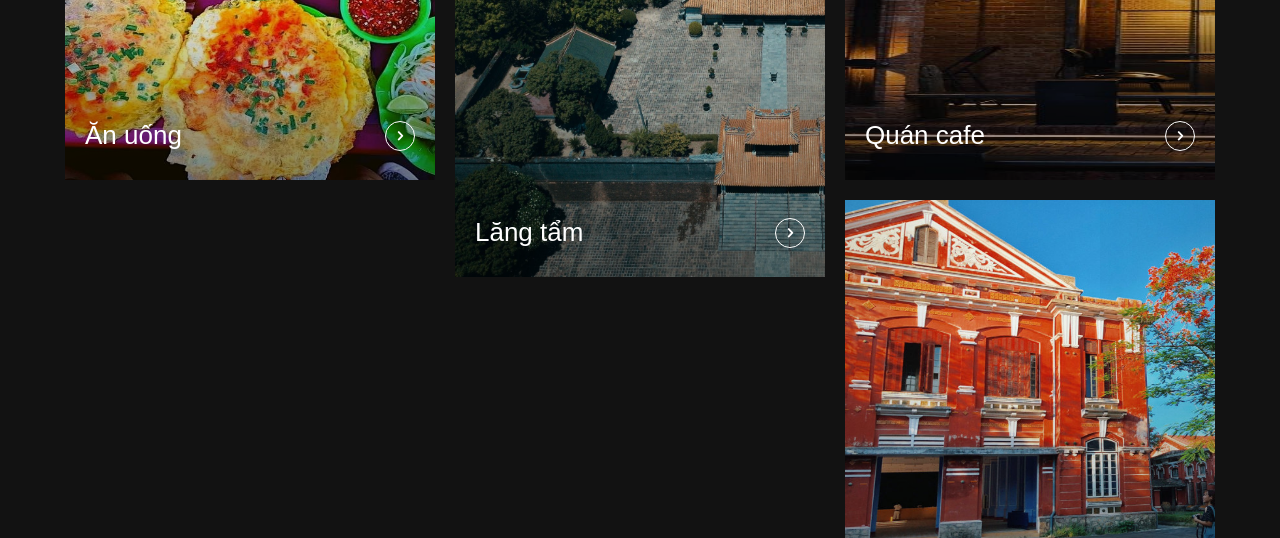
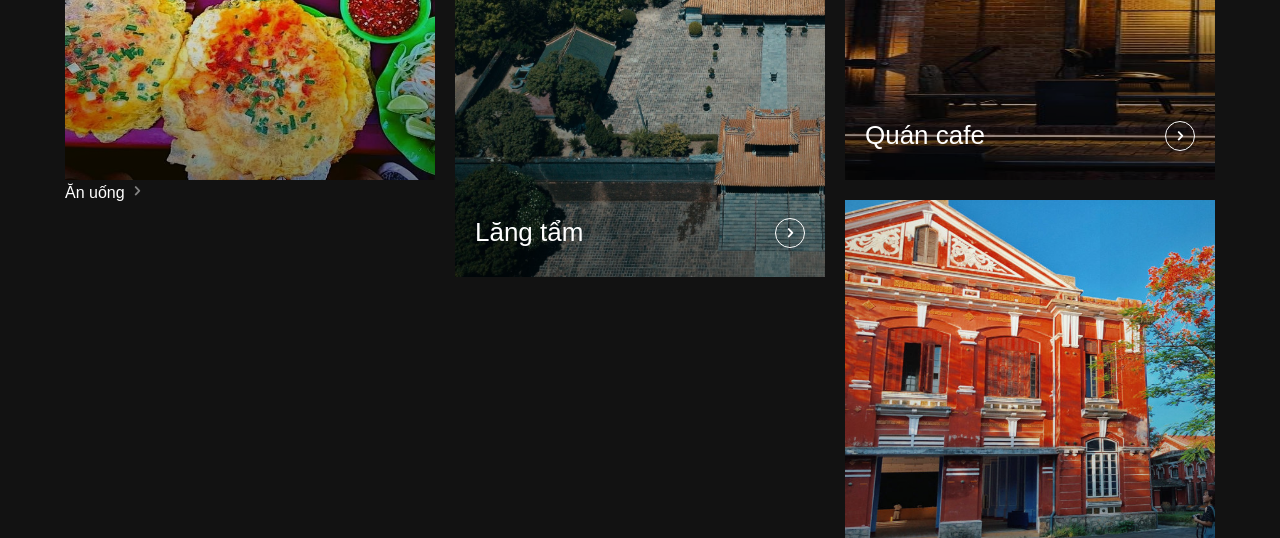
Before and after one commit to hueauthentic/hueauthentic.github.io, a plain HTML site: page listing.html in a window 1280 px wide. Shown: the part 940-1478 px from the top of the page. Drawn offline with Linux system fonts and the light colour scheme; files whose address does not match are found by name.

Commit message:
Update listing.html

```diff
--- a/listing.html
+++ b/listing.html
@@ -118,7 +118,8 @@
 						<a class="fh5co-listing-item">
 							<img src="banhep.jpg"width="600" height="400">
 							<div class="fh5co-listing-copy">
-								<h2>Ăn uống</h2>
+								<a herf="https://www.facebook.com/share/18MtZb537S/">Ăn uống</a>
+
 								<span class="icon">
 									<i class="icon-chevron-right"></i>
 								</span>
```
